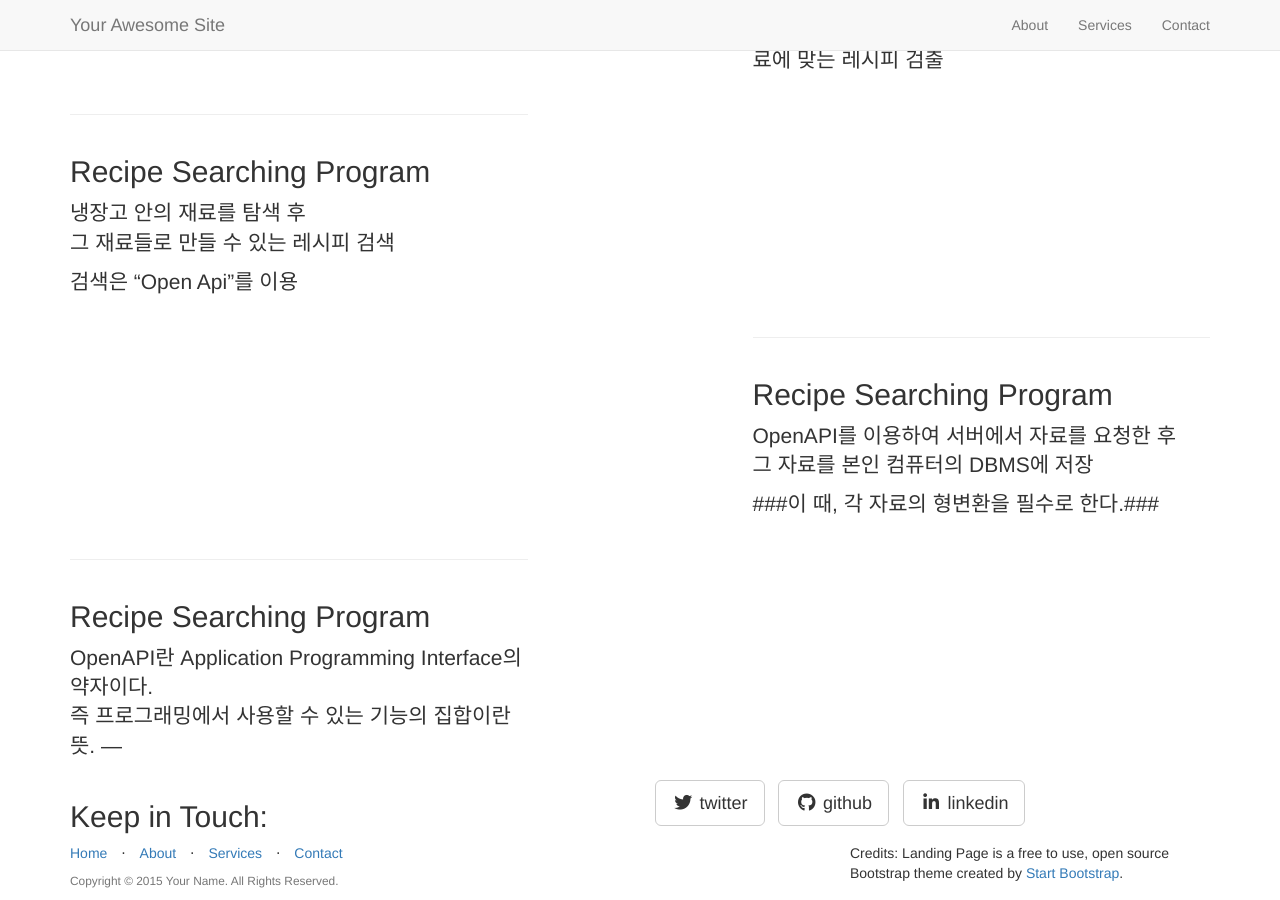
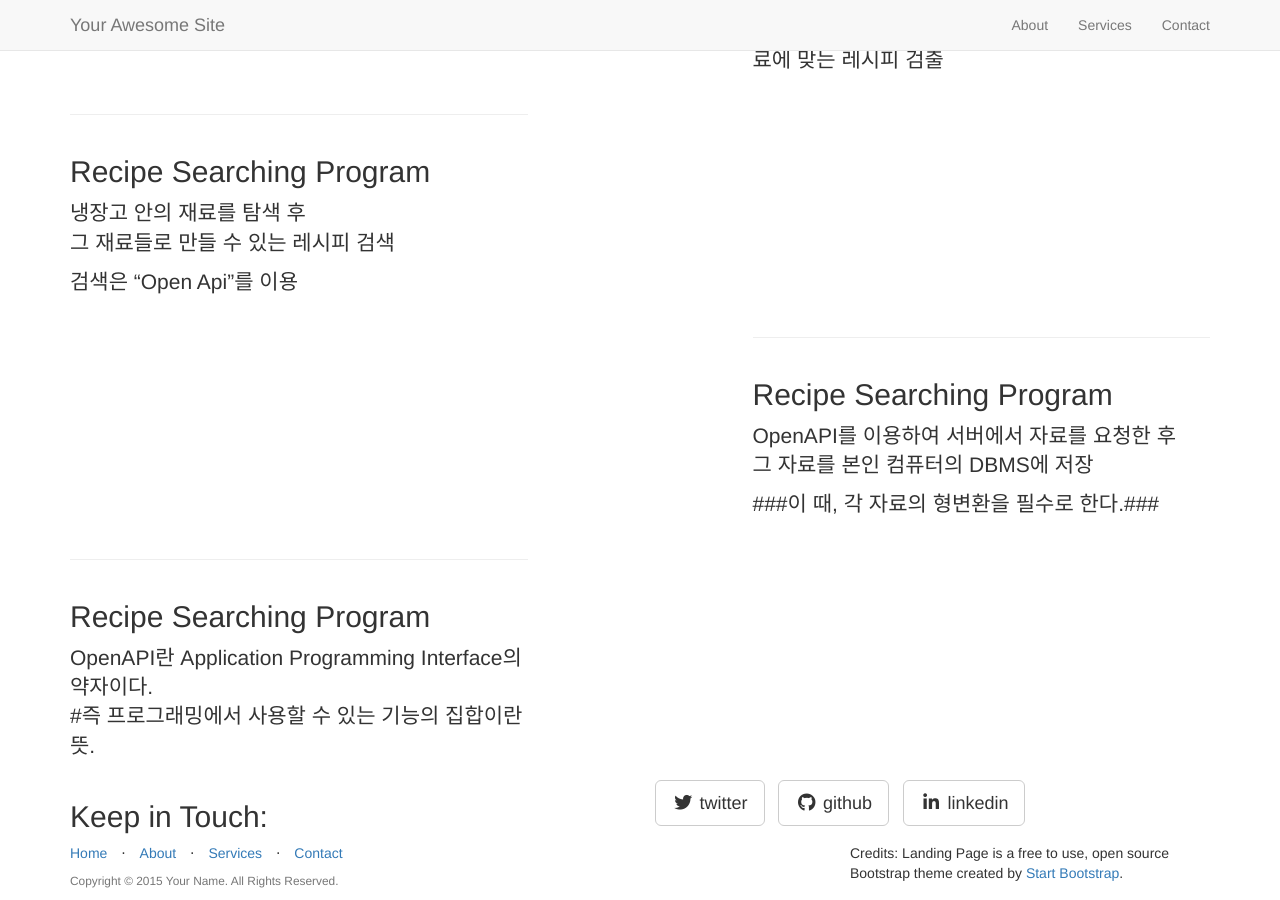
Before and after one commit to dbwjddldb96/dbwjddldb96.github.com, a Jekyll site: the page built from _posts/2016-05-22-smart-function (5).markdown, in a window 1280 px wide and 900 px high, scrolled down 975 px. Built offline with Jekyll 4.4.1, drawn with Linux system fonts in a browser that asks for light colours; nearby versions of some CDN libraries; library files that are not in the unit come from our copies.

```diff
--- a/_posts/2016-05-22-smart-function (5).markdown
+++ b/_posts/2016-05-22-smart-function (5).markdown
@@ -7,5 +7,4 @@ img: art6.jpg
 
 
 OpenAPI란 Application Programming Interface의 약자이다.
-즉 프로그래밍에서 사용할 수 있는 기능의 집합이란 뜻.
----
+#즉 프로그래밍에서 사용할 수 있는 기능의 집합이란 뜻.
```
